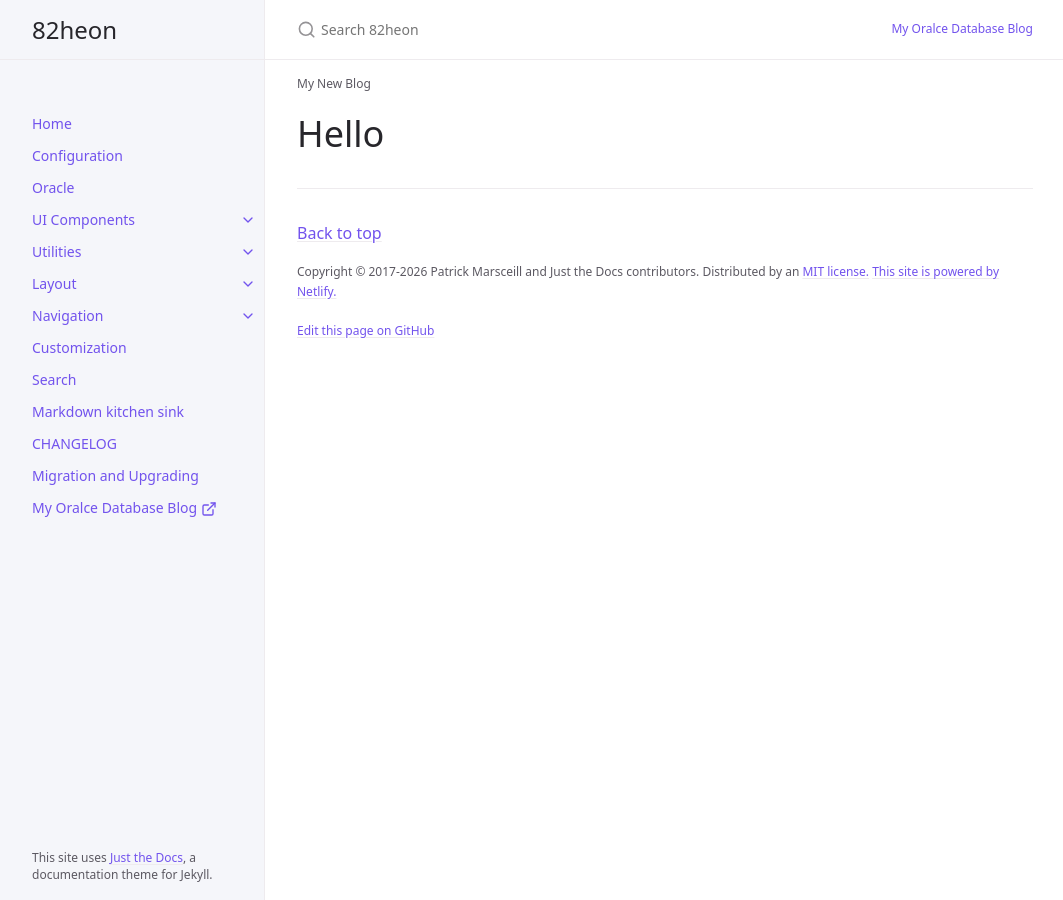
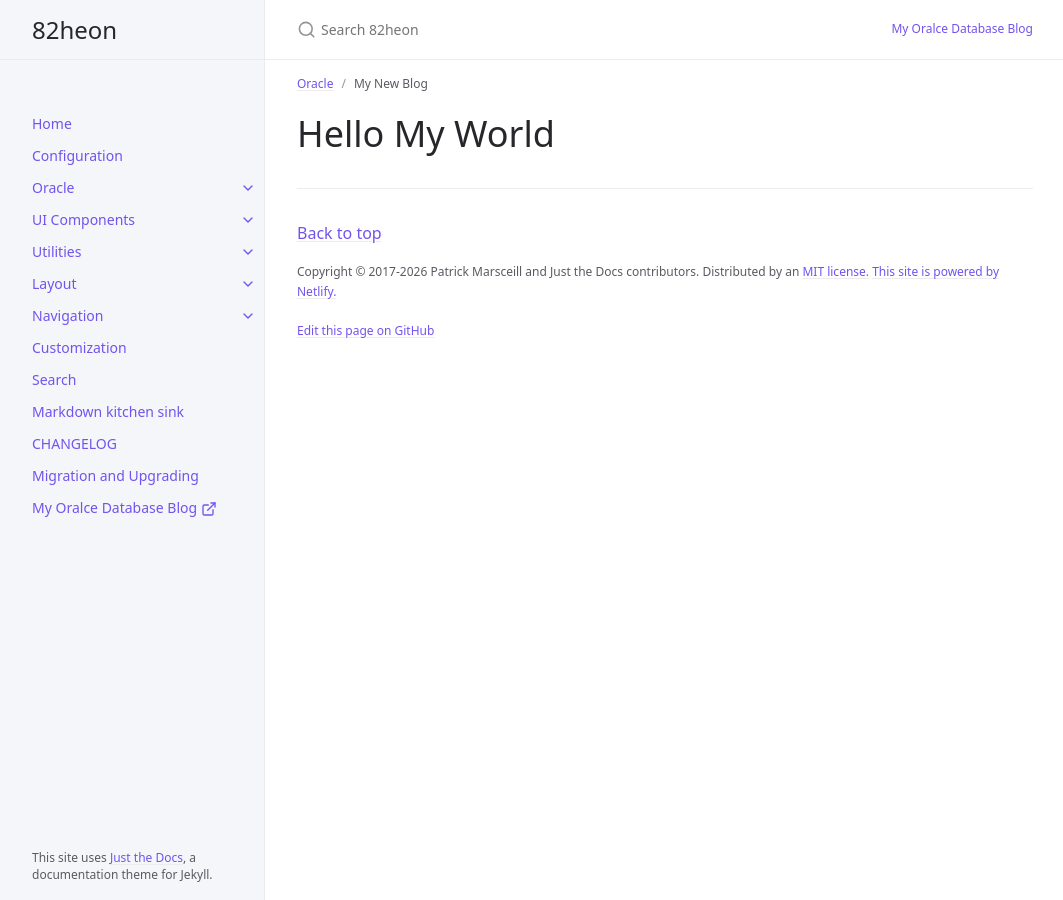
Before and after one commit to 82Heon/82heon.github.io, a Jekyll site: the page built from docs/ORACLE/somefile.md, in a window 1280 px wide. Shown: the whole page, without its empty margins (107-1170 px from the left). Built offline with Jekyll 4.4.1, drawn with Linux system fonts in a browser that asks for light colours; cached includes are drawn as plain includes.

```diff
--- a/docs/ORACLE/somefile.md
+++ b/docs/ORACLE/somefile.md
@@ -1,7 +1,7 @@
 ---
 title: My New Blog
-parent: ORACLE
+parent: Oracle
 nav_order: 1
 ---
 
-# Hello
+# Hello My World
```
